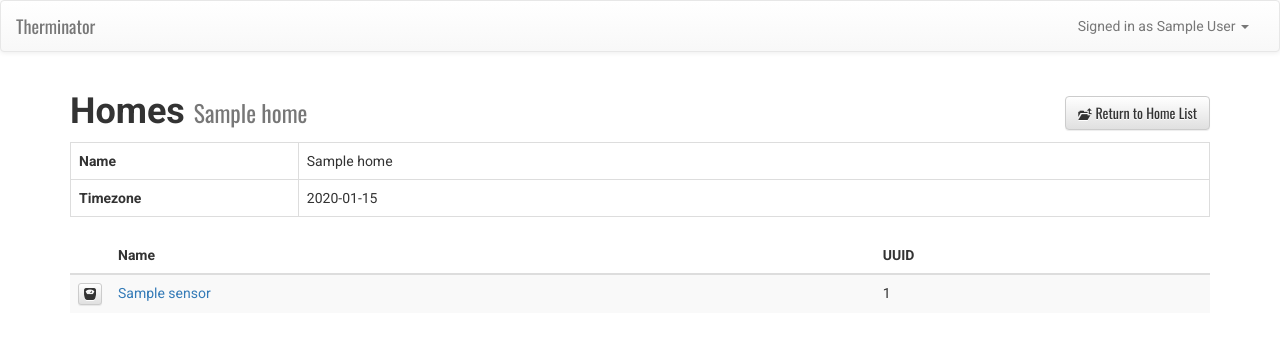
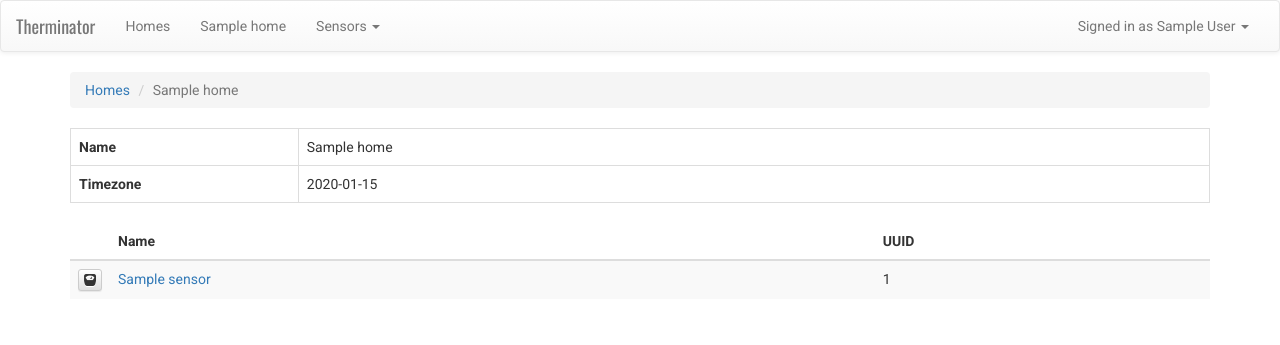
Before and after one commit to jparker/therminator_server, a Flask app: page /homes/1 in a window 1280 px wide. Shown: the top 345 px of the page. Run offline with Flask 2, Linux system fonts and the light colour scheme; a user stored in the database is signed in; tables that the repository leaves empty hold one stand-in row (values such as "Sample post"); some libraries are stand-ins or nearby versions.

Commit message:
enhanced page navigation

```diff
--- a/therminator/templates/base.html
+++ b/therminator/templates/base.html
@@ -18,6 +18,7 @@
     <link rel="stylesheet" href="{{ url_for("static", filename="base.css") }}">
   </head>
   <body>
+
     <nav class="navbar navbar-default">
       <div class="container-fluid">
         <div class="navbar-header">
@@ -31,6 +32,38 @@
         </div>
         <div class="collapse navbar-collapse" id="navbar-collapse">
           {% if current_user.is_authenticated %}
+            <ul class="nav navbar-nav">
+              <li>
+                <a href="{{ url_for('list_homes') }}">
+                  Homes
+                </a>
+              </li>
+              {% for h in current_user.homes %}
+              <li>
+                <a href="{{ url_for('show_home', home_id=h.id) }}">
+                  {{ h.name }}
+                </a>
+              </li>
+              {% endfor %}
+              {% if home %}
+              <li class="dropdown">
+                <a href="#" class="dropdown-toggle" data-toggle="dropdown" role="button" aria-haspopup="true" aria-expanded="false">
+                  Sensors
+                  <span class="caret"></span>
+                </a>
+                <ul class="dropdown-menu">
+                  {% for s in home.sensors %}
+                  <li>
+                    <a href="{{ url_for('show_sensor', sensor_id=s.id) }}">
+                      <span class="glyphicon glyphicon-scale"></span>
+                      {{ s.name }}
+                    </a>
+                  </li>
+                  {% endfor %}
+                </ul>
+              </li>
+              {% endif %}
+            </ul>
             <ul class="nav navbar-nav navbar-right">
               <li>
                 <a href="#" data-toggle="dropdown">
@@ -55,6 +88,13 @@
         </div>
       </div>
     </nav>
+
+    <div class="container">
+      <ol class="breadcrumb">
+        {% block breadcrumbs %}{% endblock %}
+      </ol>
+    </div>
+
     <div class="container">
       {% with messages = get_flashed_messages(with_categories=True) %}
         {% for category, msg in messages %}
--- a/therminator/templates/homes/show.html
+++ b/therminator/templates/homes/show.html
@@ -1,16 +1,13 @@
 {% extends "base.html" %}
+
 {% block title %} {{ home.name }} {% endblock %}
+
+{% block breadcrumbs %}
+<li><a href="{{ url_for("list_homes") }}">Homes</a></li>
+<li class="active">{{ home.name }}</li>
+{% endblock %}
+
 {% block content %}
-<h1>
-  Homes <small>{{ home.name }}</small>
-  <div class="pull-right">
-    <a href="{{ url_for("list_homes") }}" class="btn btn-default">
-      <span class="glyphicon glyphicon-level-up"></span>
-      Return to Home List
-    </a>
-  </div>
-</h1>
-
 <table class="table table-bordered table-detail">
   <tr>
     <th>Name</th>
```
Also changed, not shown: therminator/templates/homes/index.html (+6 -2 lines), therminator/templates/sensors/show.html (+10 -11 lines).
